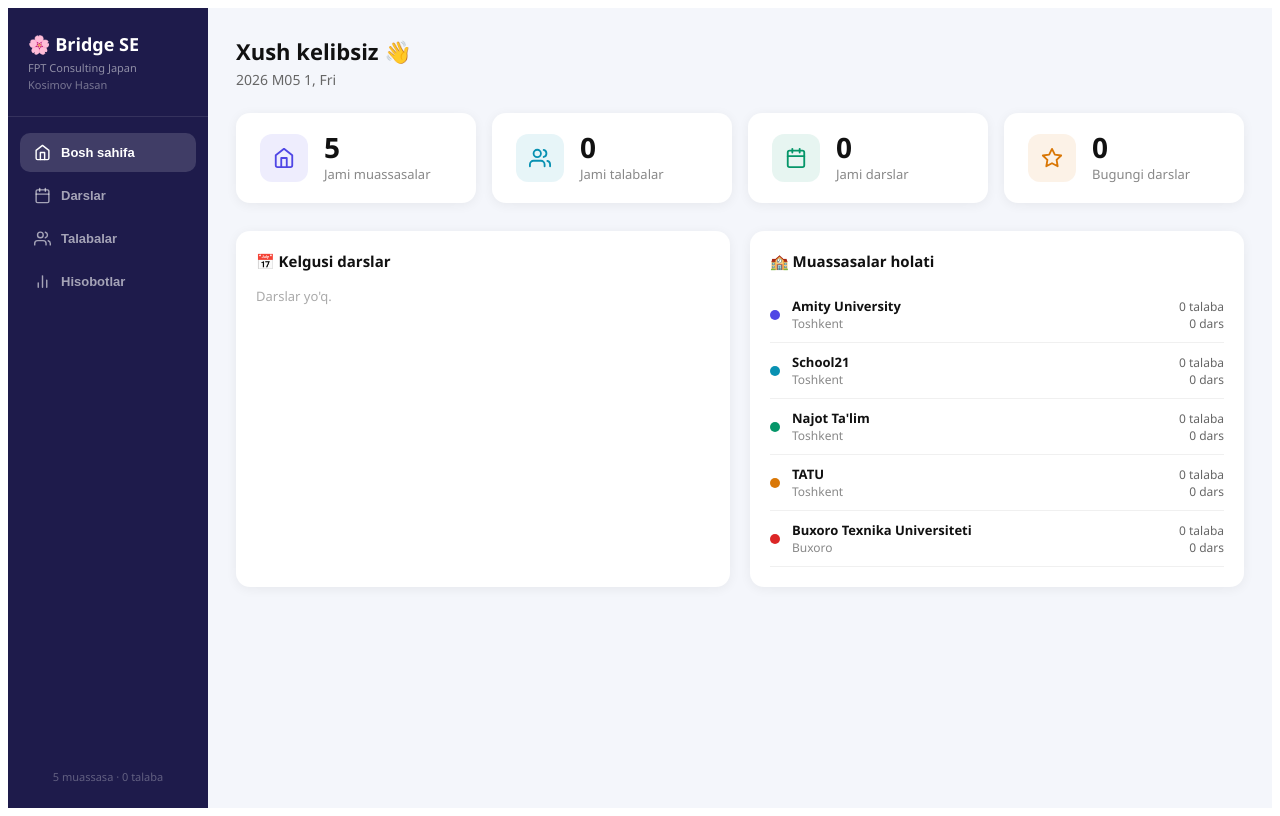
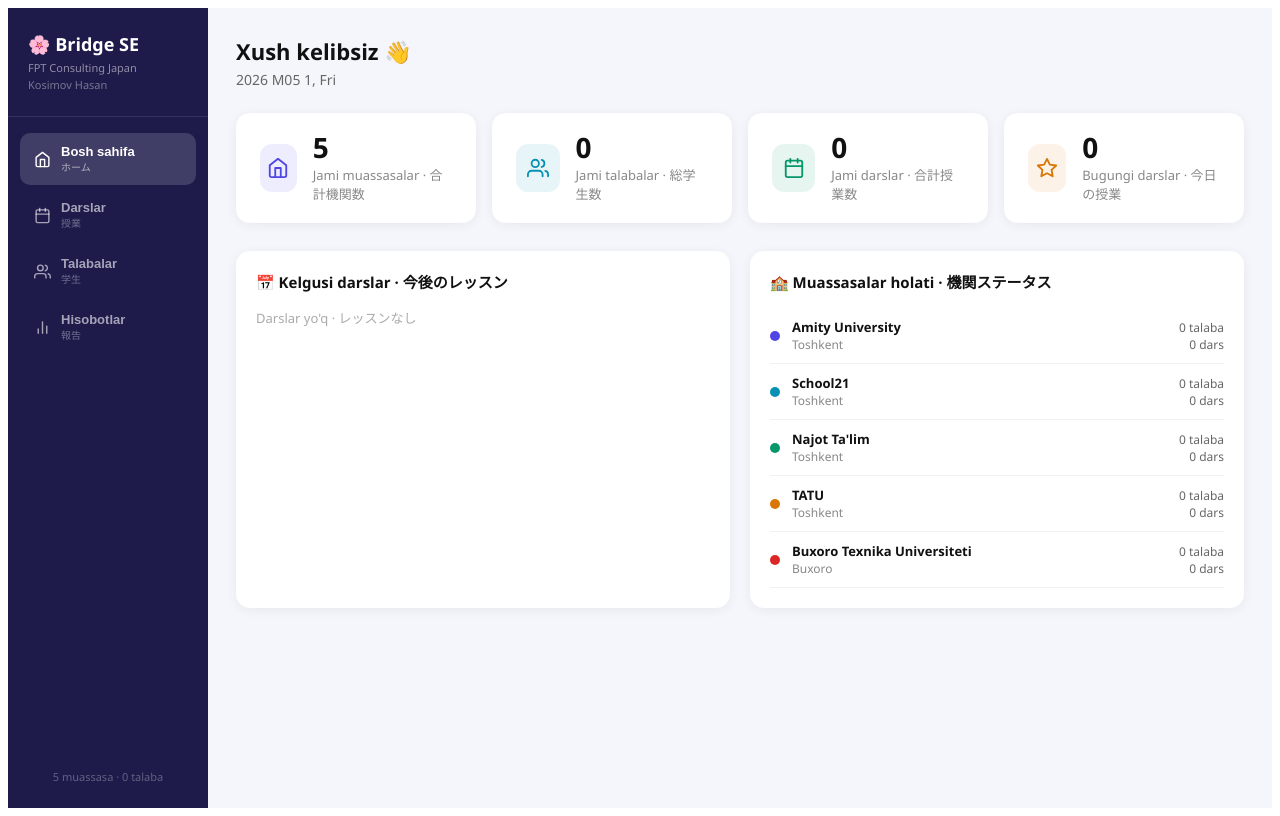
Before and after one commit to hasan3781707-sys/bridge-se, a React (Vite) app: page / in a window 1280 px wide. Built offline with nearby package versions, Linux system fonts and the light colour scheme.

Commit message:
Update App.jsx

```diff
--- a/src/App.jsx
+++ b/src/App.jsx
@@ -102,15 +102,15 @@ function Dashboard({ data }) {
         <p style={{ margin: "4px 0 0", color: "#666", fontSize: 14 }}>{new Date().toLocaleDateString("uz-UZ", { weekday: "long", year: "numeric", month: "long", day: "numeric" })}</p>
       </div>
       <div style={{ display: "grid", gridTemplateColumns: "repeat(auto-fit, minmax(200px, 1fr))", gap: 16, marginBottom: 28 }}>
-        {statBox("Jami muassasalar", data.institutions.length, "#4F46E5", "home")}
-        {statBox("Jami talabalar", data.students.length, "#0891B2", "users")}
-        {statBox("Jami darslar", data.sessions.length, "#059669", "calendar")}
-        {statBox("Bugungi darslar", todaySessions.length, "#D97706", "star")}
+        {statBox("Jami muassasalar · 合計機関数", data.institutions.length, "#4F46E5", "home")}
+        {statBox("Jami talabalar · 総学生数", data.students.length, "#0891B2", "users")}
+        {statBox("Jami darslar · 合計授業数", data.sessions.length, "#059669", "calendar")}
+        {statBox("Bugungi darslar · 今日の授業", todaySessions.length, "#D97706", "star")}
       </div>
       <div style={{ display: "grid", gridTemplateColumns: "1fr 1fr", gap: 20 }}>
         <div style={{ background: "#fff", borderRadius: 14, padding: 20, boxShadow: "0 2px 12px rgba(0,0,0,0.06)" }}>
-          <h3 style={{ margin: "0 0 16px", fontSize: 15, fontWeight: 700, color: "#111" }}>📅 Kelgusi darslar</h3>
-          {upcomingSessions.length === 0 ? <p style={{ color: "#aaa", fontSize: 13, margin: 0 }}>Darslar yo'q.</p> :
+          <h3 style={{ margin: "0 0 16px", fontSize: 15, fontWeight: 700, color: "#111" }}>📅 Kelgusi darslar · 今後のレッスン</h3>
+          {upcomingSessions.length === 0 ? <p style={{ color: "#aaa", fontSize: 13, margin: 0 }}>Darslar yo'q · レッスンなし</p> :
             upcomingSessions.map(s => {
               const inst = data.institutions.find(i => i.id === s.institutionId);
               return (
@@ -125,7 +125,7 @@ function Dashboard({ data }) {
             })}
         </div>
         <div style={{ background: "#fff", borderRadius: 14, padding: 20, boxShadow: "0 2px 12px rgba(0,0,0,0.06)" }}>
-          <h3 style={{ margin: "0 0 16px", fontSize: 15, fontWeight: 700, color: "#111" }}>🏫 Muassasalar holati</h3>
+          <h3 style={{ margin: "0 0 16px", fontSize: 15, fontWeight: 700, color: "#111" }}>🏫 Muassasalar holati · 機関ステータス</h3>
           {data.institutions.map(inst => {
             const instStudents = data.students.filter(s => s.institutionId === inst.id);
             const instSessions = data.sessions.filter(s => s.institutionId === inst.id);
@@ -504,10 +504,10 @@ export default function App() {
     </div>
   );
   const navItems = [
-    { id: "home", icon: "home", label: "Bosh sahifa" },
-    { id: "sessions", icon: "calendar", label: "Darslar" },
-    { id: "students", icon: "users", label: "Talabalar" },
-    { id: "reports", icon: "bar", label: "Hisobotlar" },
+    { id: "home", icon: "home", label: "Bosh sahifa", jp: "ホーム" },
+    { id: "sessions", icon: "calendar", label: "Darslar", jp: "授業" },
+    { id: "students", icon: "users", label: "Talabalar", jp: "学生" },
+    { id: "reports", icon: "bar", label: "Hisobotlar", jp: "報告" },
   ];
   return (
     <div style={{ fontFamily: "'Segoe UI', sans-serif", background: "#F4F6FB", minHeight: "100vh", display: "flex" }}>
@@ -520,7 +520,11 @@ export default function App() {
         <nav style={{ padding: "16px 12px", flex: 1 }}>
           {navItems.map(item => (
             <button key={item.id} onClick={() => setTab(item.id)} style={{ width: "100%", display: "flex", alignItems: "center", gap: 10, padding: "11px 14px", borderRadius: 10, border: "none", cursor: "pointer", fontSize: 13, fontWeight: 600, marginBottom: 4, textAlign: "left", background: tab === item.id ? "rgba(255,255,255,0.15)" : "transparent", color: tab === item.id ? "#fff" : "rgba(255,255,255,0.6)" }}>
-              <Icon name={item.icon} size={17} />{item.label}
+              <Icon name={item.icon} size={17} />
+              <div>
+                <div>{item.label}</div>
+                <div style={{ fontSize: 10, opacity: 0.6, fontWeight: 400 }}>{item.jp}</div>
+              </div>
             </button>
           ))}
         </nav>
```
